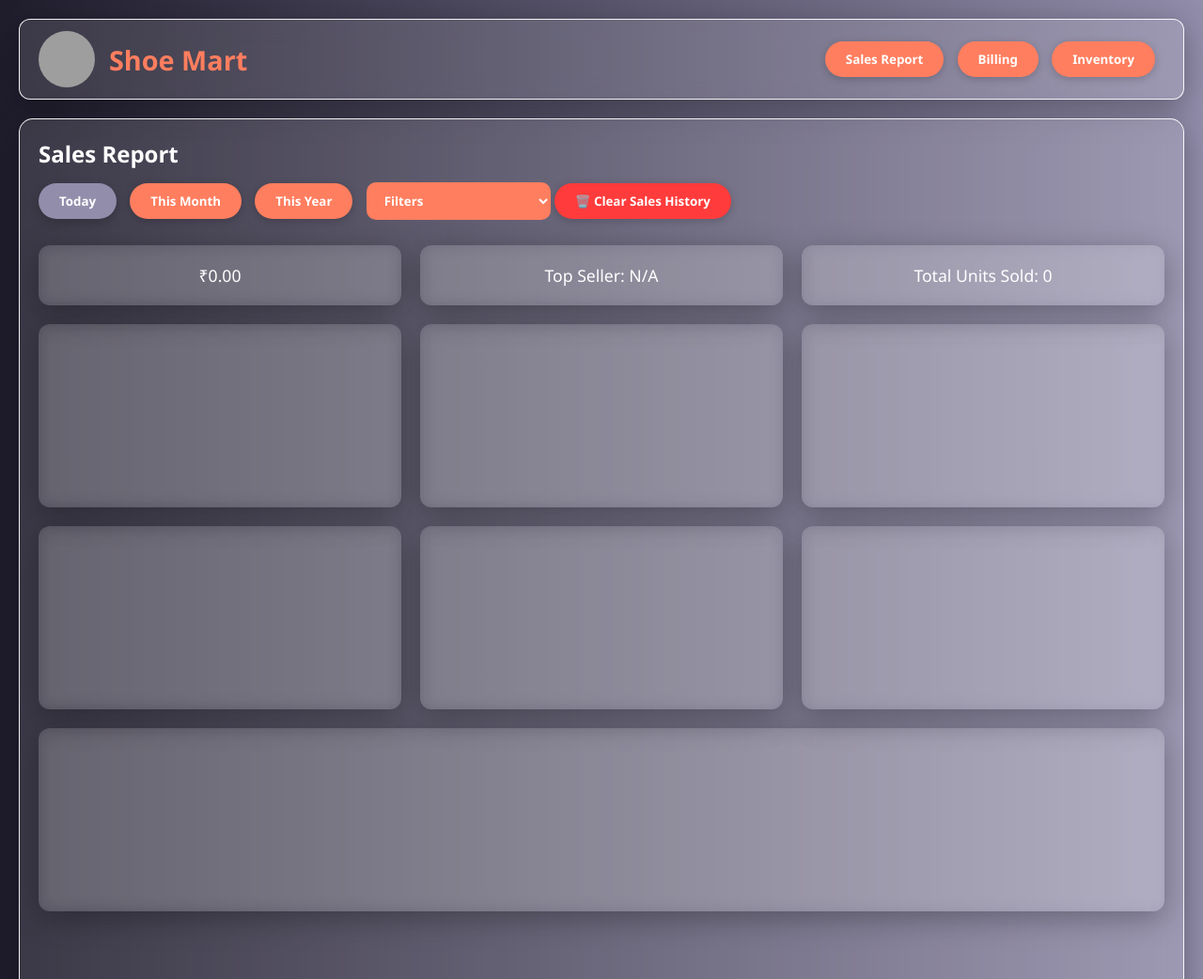
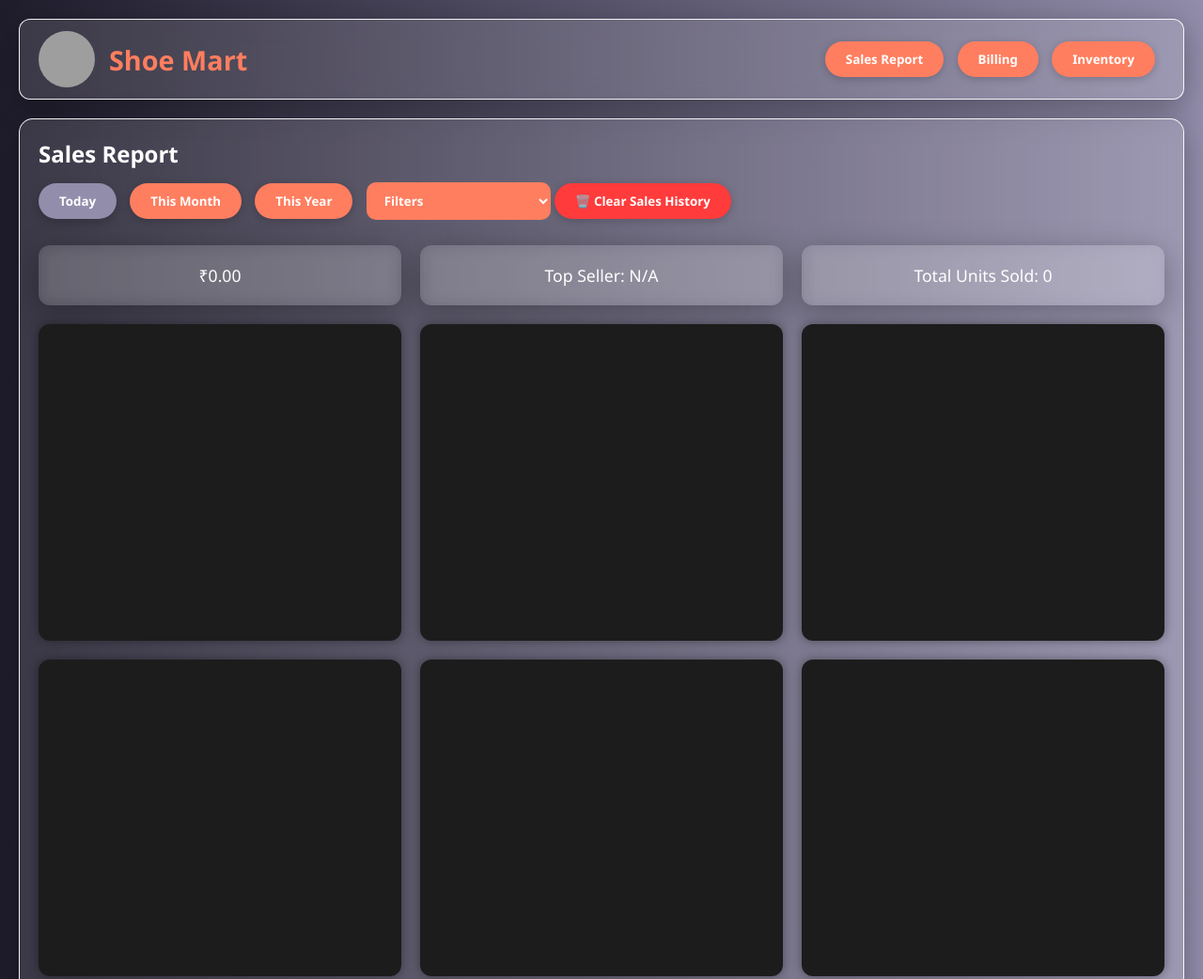
Before and after one commit to SharanB12/Billing-System, a plain HTML site: page index.html in a window 1280 px wide. Shown: the top 1042 px of the page at 94% size. Drawn offline with nearby package versions, Linux system fonts and the light colour scheme; no server answers; grey boxes are pictures that could not be loaded.

Commit message:
Update style.css

```diff
--- a/style.css
+++ b/style.css
@@ -228,6 +228,28 @@ th, td {
   backdrop-filter: blur(8px);
 }
 
+.dashboard-grid {
+  display: grid;
+  grid-template-columns: repeat(auto-fit, minmax(320px, 1fr));
+  gap: 20px;
+  margin: 20px 0;
+}
+.chart-card {
+  background-color: #1c1c1c;
+  border-radius: 12px;
+  padding: 16px;
+  box-shadow: 0 0 12px rgba(0,0,0,0.4);
+}
+canvas {
+  width: 100% !important;
+  height: 300px !important;
+}
+@media (max-width: 768px) {
+  canvas {
+    height: 250px !important;
+  }
+}
+
 #chartTypeSelector {
   padding: 10px 15px;
   border-radius: 10px;
```
